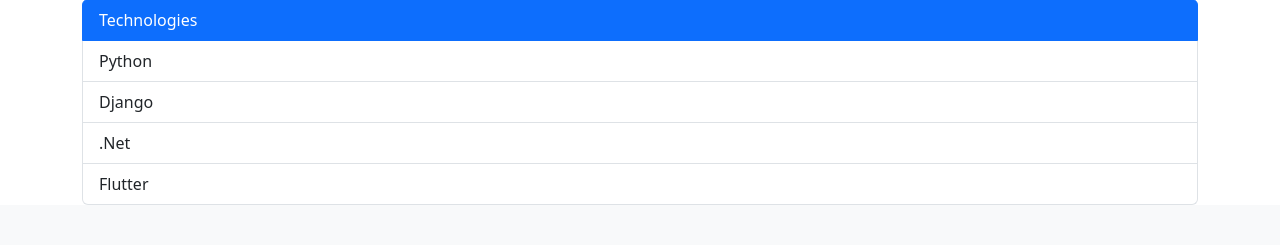
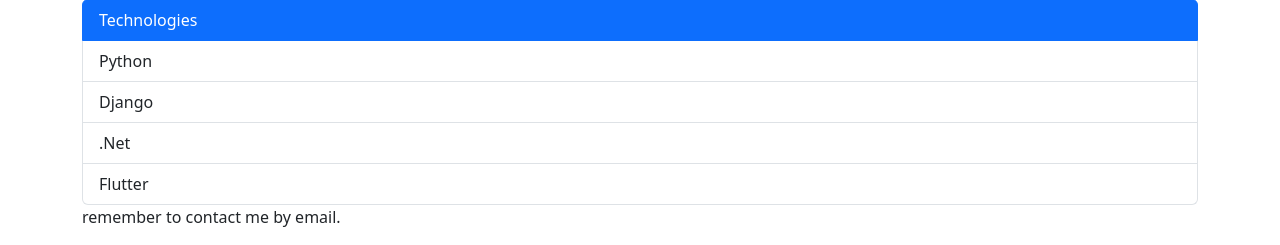
Before and after one commit to pgmckillop/prototype-portfolio, a Django app: page /about/ in a window 1280 px wide. Shown: the part 606-851 px from the top of the page. Before the commit the page ends 811 px from the top, so only its background shows below. Run offline with Django 4.2, Linux system fonts and the light colour scheme.

Commit message:
Base structure complete up to image display. Enhanced the About Me page about.html

```diff
--- a/site_admin/projects/templates/projects/about.html
+++ b/site_admin/projects/templates/projects/about.html
@@ -26,5 +26,6 @@
               <a href="https://learn.microsoft.com/en-us/dotnet/csharp/" target="blank" class="list-group-item list-group-item-action">.Net</a>
               <a href="https://docs.flutter.dev/" target="blank" class="list-group-item list-group-item-action">Flutter</a>
         </div>
+        <p>remember to contact me by email.</p>
     </div>
 {% endblock %}
--- a/site_admin/projects/templates/projects/index.html
+++ b/site_admin/projects/templates/projects/index.html
@@ -4,8 +4,6 @@
 
 
 {% block content %}
-
-
     <div class="container">
         <br/>
         <img src="{% static 'projects/images/img01.png' %}">
@@ -17,6 +15,6 @@
 
        <a href="mailto:paul.mckillop@iwcollrgr.ac.uk" target="_blank" class="btn btn-primary">Email Me</a>
 
-
+        <h1>Check out my about page</h1>
     </div>
 {% endblock %}
```
